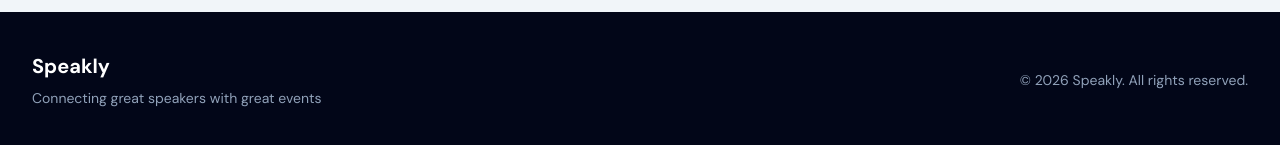
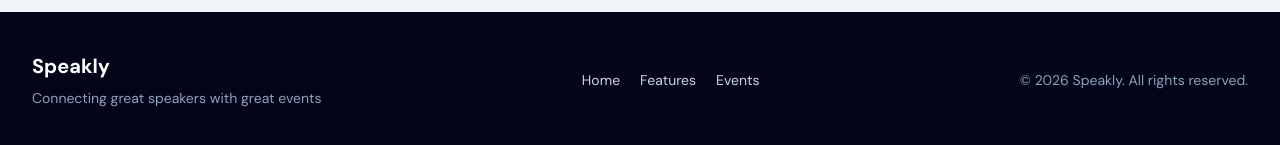
Before and after one commit to Abdullahi47/speaker-event-booking-platform-, a React (Vite) app in the folder frontend/: page / in a window 1280 px wide. Shown: the part 1625-1770 px from the top of the page. Built offline with nearby package versions, Linux system fonts and the light colour scheme.

Commit message:
feat: add footer navigation

```diff
--- a/frontend/src/components/Footer.jsx
+++ b/frontend/src/components/Footer.jsx
@@ -11,6 +11,12 @@ function Footer() {
           </p>
         </div>
 
+        <nav aria-label="Footer navigation" className="flex gap-5 text-sm text-slate-300">
+          <a className="hover:text-white" href="#home">Home</a>
+          <a className="hover:text-white" href="#features">Features</a>
+          <a className="hover:text-white" href="#events">Events</a>
+        </nav>
+
         <p className="text-sm text-slate-400">
           &copy; {currentYear} Speakly. All rights reserved.
         </p>
```
